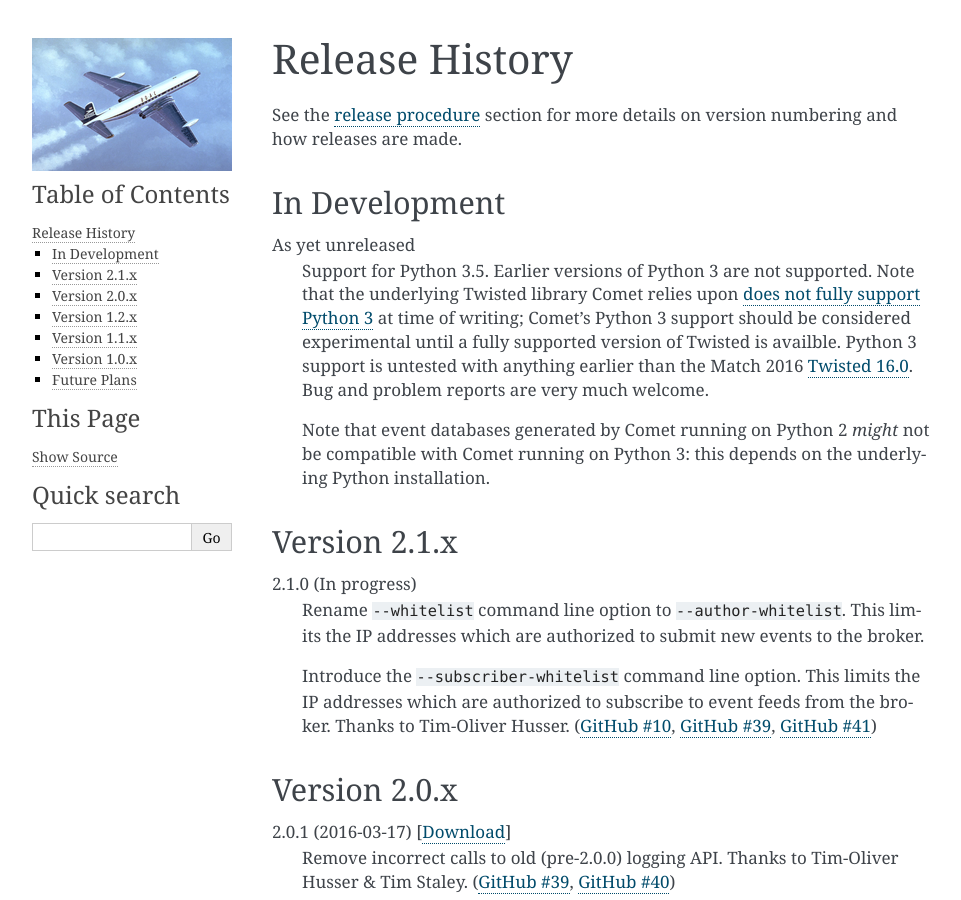
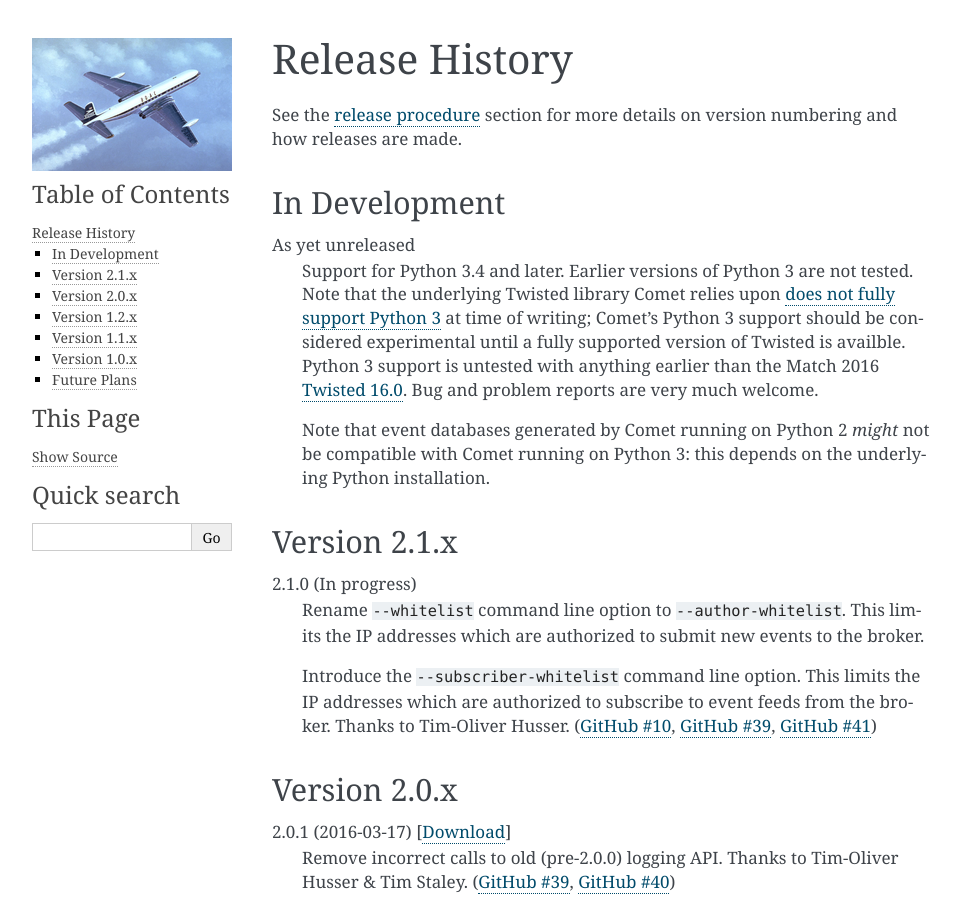
Before and after one commit to jdswinbank/Comet, a Sphinx documentation site: the page built from docs/history.rst, in a window 1280 px wide and 900 px high. Shown: the whole window, without its empty margins (148-1109 px from the left). Built offline with Sphinx 7.4.7, drawn with Linux system fonts in a browser that asks for light colours.

Commit message:
Add support for Python 3.4.
This means we can't use the % operator on raw bytes; work around by decoding
to string, formatting, and then re-encoding to UTF-8.

```diff
--- a/README.rst
+++ b/README.rst
@@ -16,7 +16,7 @@ for publishing VOEvents to a remote broker.  See the `website
 <http://comet.transientskp.org>`_ for further details and documentation.
 
 Comet is developed targeting Python 2.7 with experimental support for Python
-3.5. It depends upon `Twisted <http://twistedmatrix.com/>`_, `lxml
+3.4 and later. It depends upon `Twisted <http://twistedmatrix.com/>`_, `lxml
 <http://lxml.de/>`_ and (on Python 2.7) `py2-ipaddress
 <https://bitbucket.org/kwi/py2-ipaddress/>`_.
 
--- a/docs/history.rst
+++ b/docs/history.rst
@@ -10,12 +10,13 @@ In Development
 --------------
 
 As yet unreleased
-    Support for Python 3.5. Earlier versions of Python 3 are not supported.
-    Note that the underlying Twisted library Comet relies upon `does not fully
-    support Python 3`_ at time of writing; Comet's Python 3 support should be
-    considered experimental until a fully supported version of Twisted is
-    availble. Python 3 support is untested with anything earlier than the
-    Match 2016 `Twisted 16.0`_. Bug and problem reports are very much welcome.
+    Support for Python 3.4 and later. Earlier versions of Python 3 are not
+    tested. Note that the underlying Twisted library Comet relies upon `does
+    not fully support Python 3`_ at time of writing; Comet's Python 3 support
+    should be considered experimental until a fully supported version of
+    Twisted is availble. Python 3 support is untested with anything earlier
+    than the Match 2016 `Twisted 16.0`_. Bug and problem reports are very much
+    welcome.
 
     Note that event databases generated by Comet running on Python 2 *might*
     not be compatible with Comet running on Python 3: this depends on the
```
Also changed, not shown: docs/installation.rst (+4 -4 lines), .travis.yml, 1 other file.
